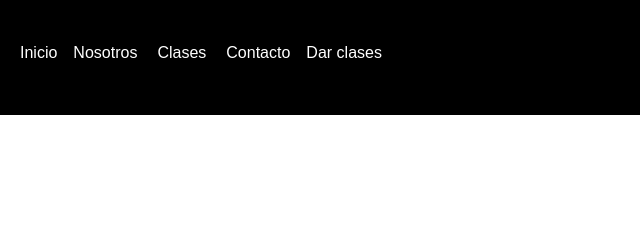
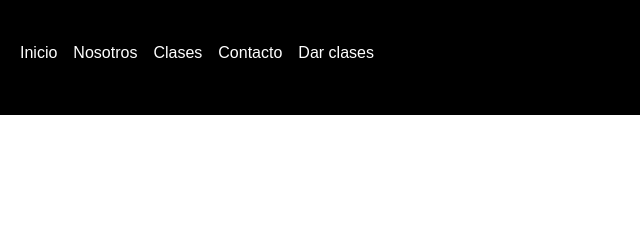
Before and after one commit to LauFlores/desarrollo_web_2da_entrega, a plain HTML site: page paginas/nosotros.html in a window 1280 px wide. Shown: the top 229 px of the page, 0-640 px from the left. Drawn offline with nearby package versions, Linux system fonts and the light colour scheme.

Commit message:
correccion grid 2

```diff
--- a/paginas/nosotros.html
+++ b/paginas/nosotros.html
@@ -31,7 +31,7 @@
                             <ul class="navbar-nav">
                                 <li class="nav-item"><a class="nav-link" aria-current="page" href="../index.html">Inicio</a></li>
                                 <li class="nav-item"><a class="nav-link" href="nosotros.html">Nosotros</a></li>
-                                <li><a href="">Clases</a>
+                                <li class="nav-item"><a class="nav-link" href="">Clases</a>
                                     <ul>
                                         <a class="nav-link" href="clases_cr4863.html">Costa Rica 4863</a>
                                         <a class="nav-link" href="clases_cr6043.html">Costa Rica 6043</a>
```
